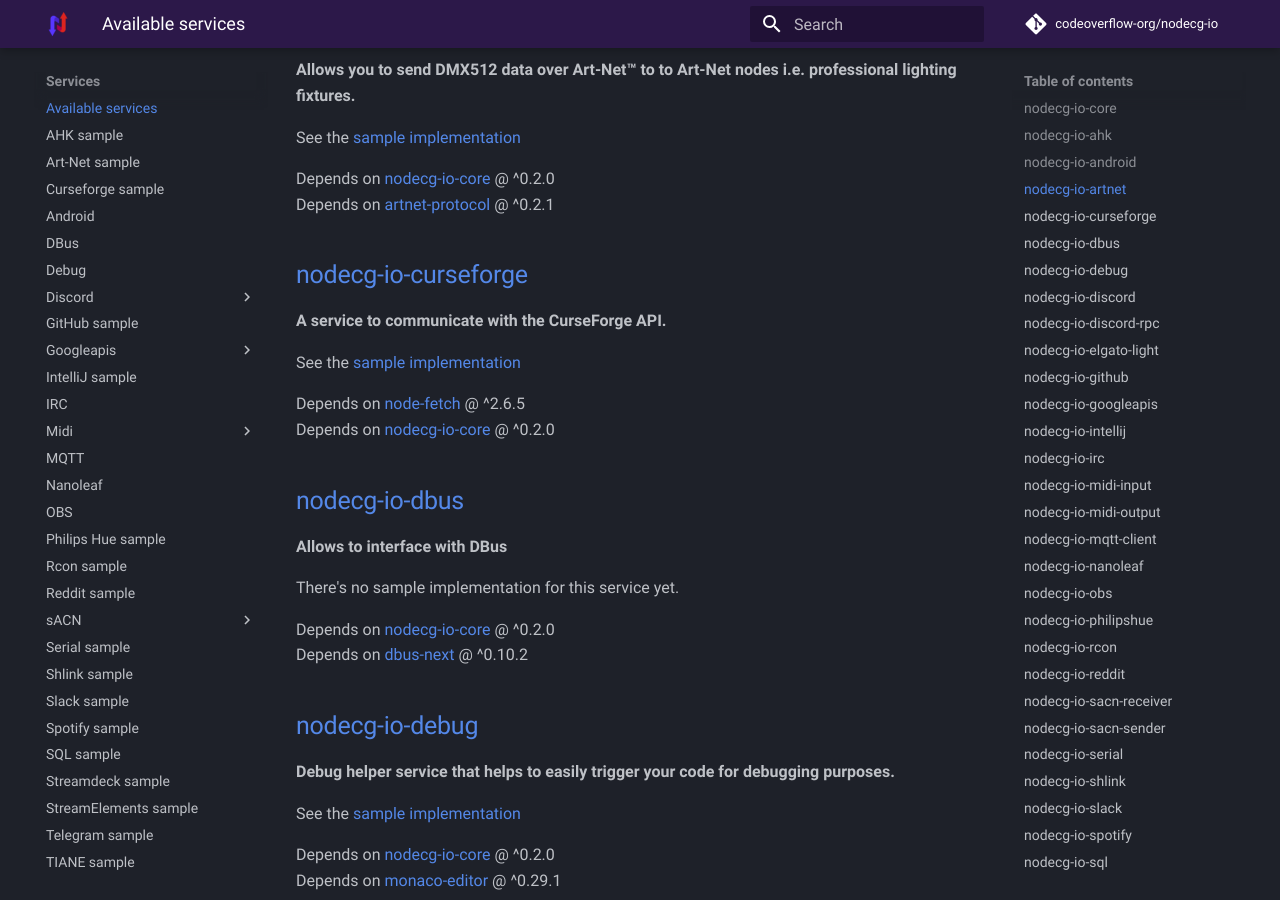
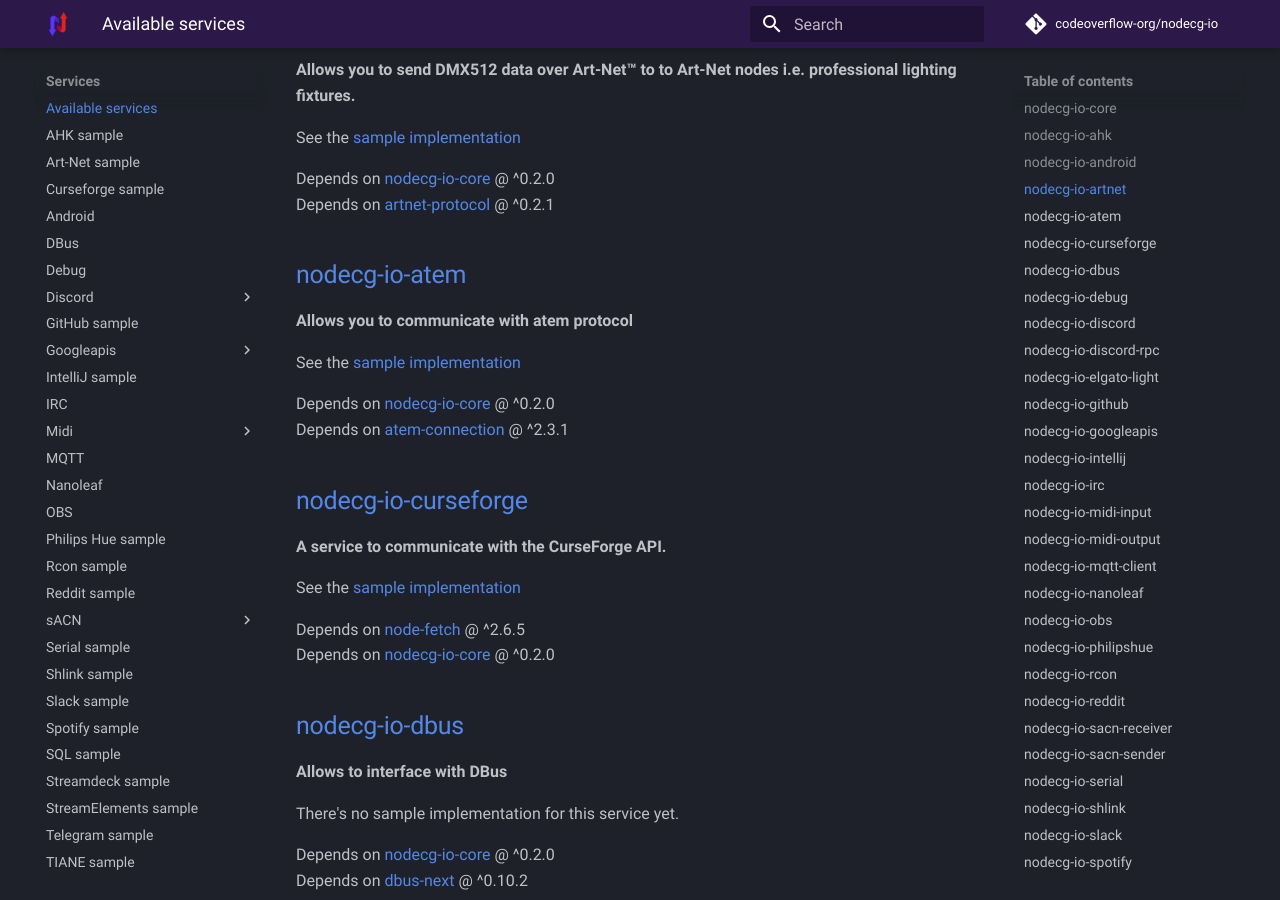
Before and after one commit to codeoverflow-org/nodecg-io-docs, an MkDocs documentation site: the page built from docs/services.md, in a window 1280 px wide and 900 px high, scrolled down 907 px. Built offline with MkDocs 1.6.1 and Material for MkDocs 9.7.7, drawn with Linux system fonts in a browser that asks for light colours; comment, search, counter and statistics services are not loaded; the version menu is left out.

Commit message:
Add documentation

```diff
--- a/docs/services.md
+++ b/docs/services.md
@@ -36,6 +36,15 @@
 
 Depends on [nodecg-io-core](https://github.com/codeoverflow-org/nodecg-io/tree/master/nodecg-io-core) @ ^0.2.0 <br>
 Depends on [artnet-protocol](https://www.npmjs.com/package/artnet-protocol) @ ^0.2.1 <br>
+
+## [nodecg-io-atem](https://github.com/codeoverflow-org/nodecg-io/tree/master/services/nodecg-io-atem)
+
+**Allows you to communicate with atem protocol**
+
+See the [sample implementation](samples/atem.md)
+
+Depends on [nodecg-io-core](https://github.com/codeoverflow-org/nodecg-io/tree/master/nodecg-io-core) @ ^0.2.0 <br>
+Depends on [atem-connection](https://www.npmjs.com/package/atem-connection) @ ^2.3.1 <br>
 
 ## [nodecg-io-curseforge](https://github.com/codeoverflow-org/nodecg-io/tree/master/services/nodecg-io-curseforge)
 
```
Also changed, not shown: docs/index.md (+1 -0 lines).
